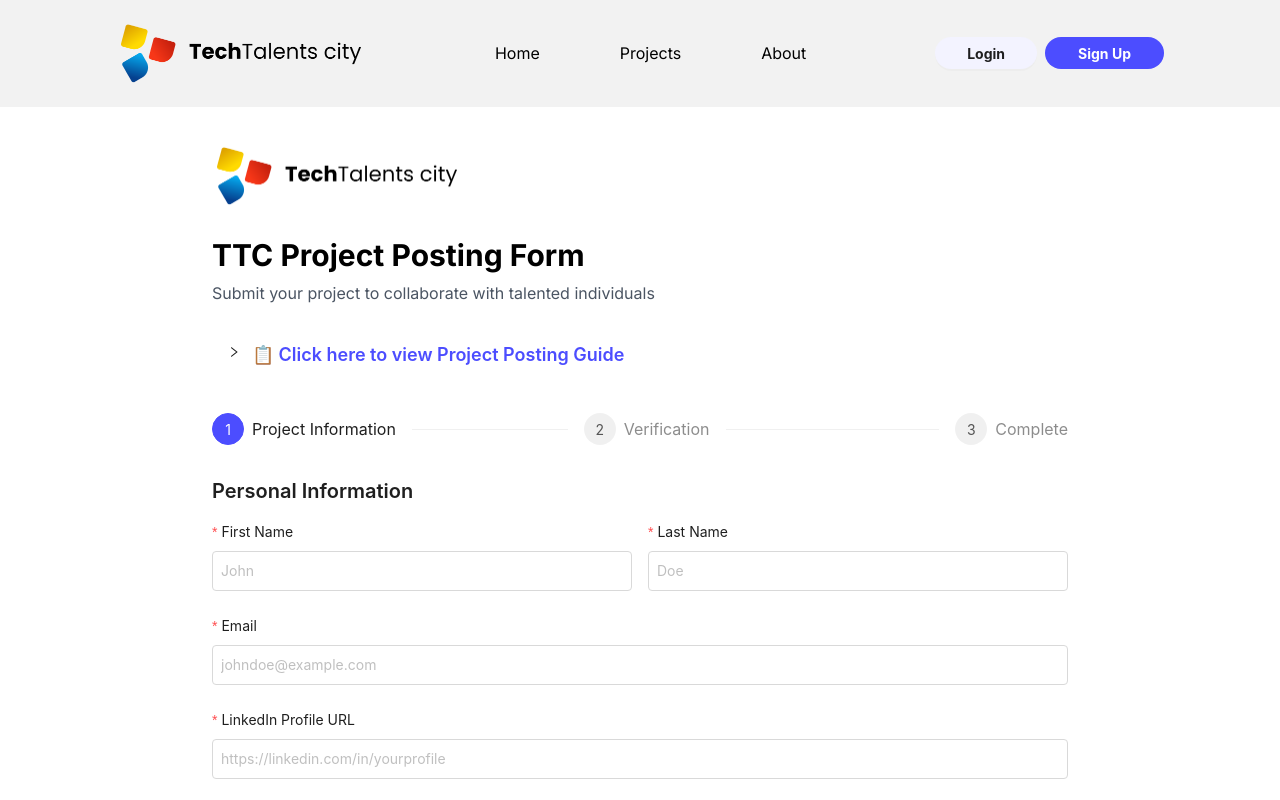
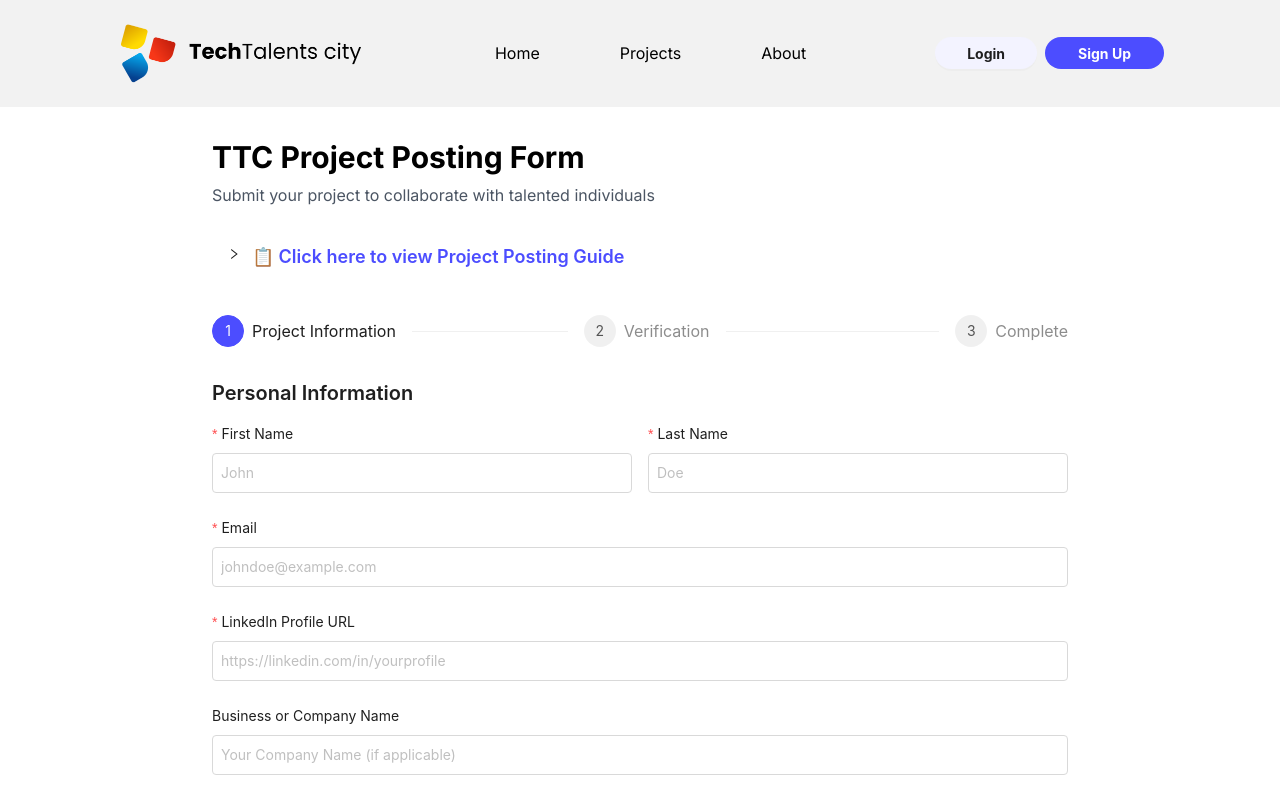
Before and after one commit to techtalentscity/techtalentscity.github.io, a React (Vite) app: page /projectpost in a window 1280 px wide. Shown: the top 800 px of the page. Built offline with nearby package versions, Linux system fonts and the light colour scheme.

Commit message:
Update projectpost.jsx

```diff
--- a/src/Pages/post/projectpost.jsx
+++ b/src/Pages/post/projectpost.jsx
@@ -1,7 +1,7 @@
 import { useState, useEffect } from 'react';
 import { Link } from 'react-router-dom';
 import Container from '../../components/Container';
-import logo from '../../assets/images/logo-black.png';
+// Removed logo import
 import { Button, Form, Input, Select, InputNumber, Steps, Collapse, Divider } from 'antd';
 import TextArea from 'antd/es/input/TextArea';
 
@@ -444,9 +444,7 @@ const ProjectPost = () => {
   return (
     <div className="w-full flex justify-center items-center min-h-screen bg-white py-8">
       <Container className="w-full max-w-4xl px-4 md:px-8">
-        <Link to={'/'} className="block mb-6">
-          <img src={logo} alt="logo" className="w-[250px] object-cover object-center" />
-        </Link>
+        {/* Removed logo section */}
 
         <h1 className="text-3xl font-bold mb-2">TTC Project Posting Form</h1>
         <p className="text-gray-600 mb-6">Submit your project to collaborate with talented individuals</p>
```
